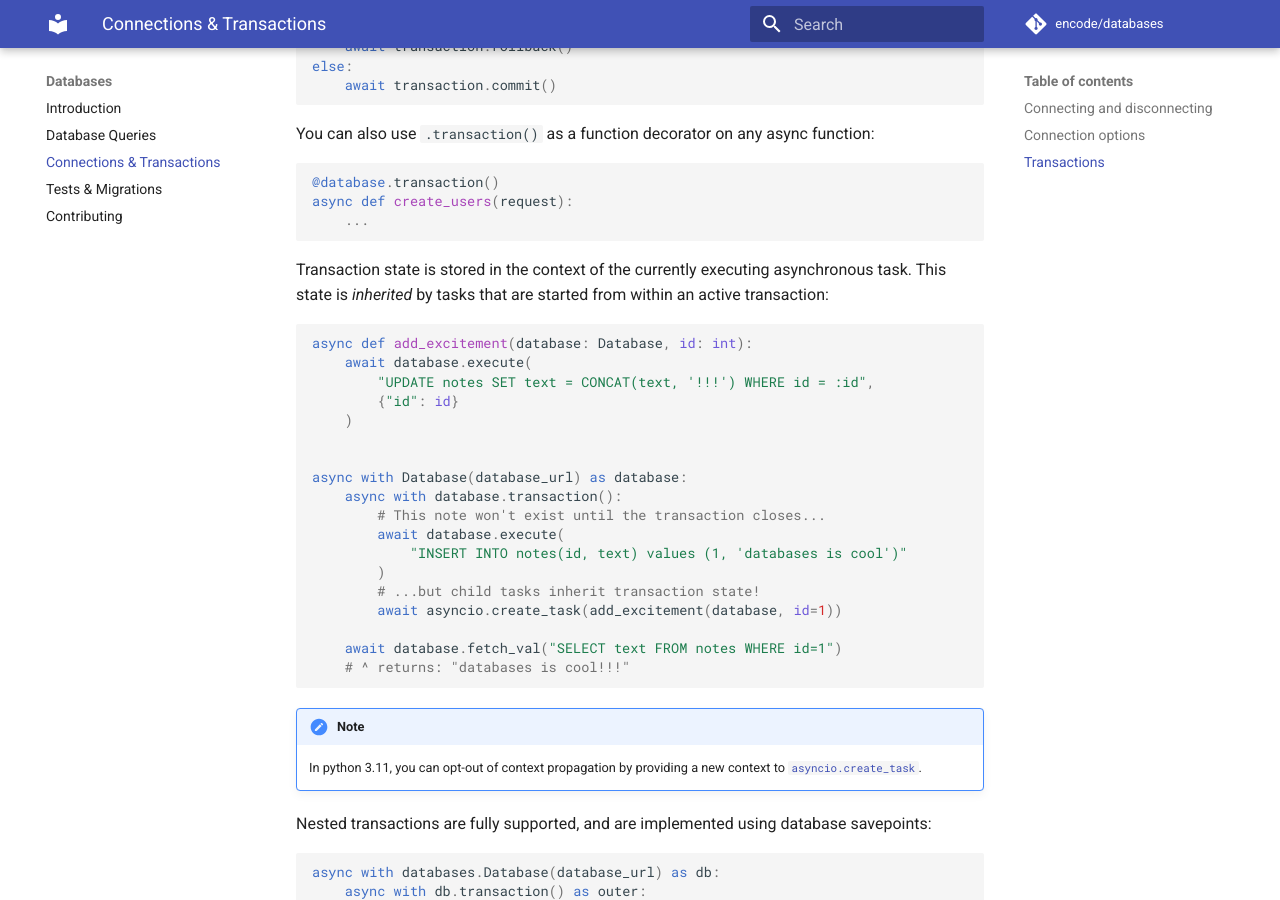
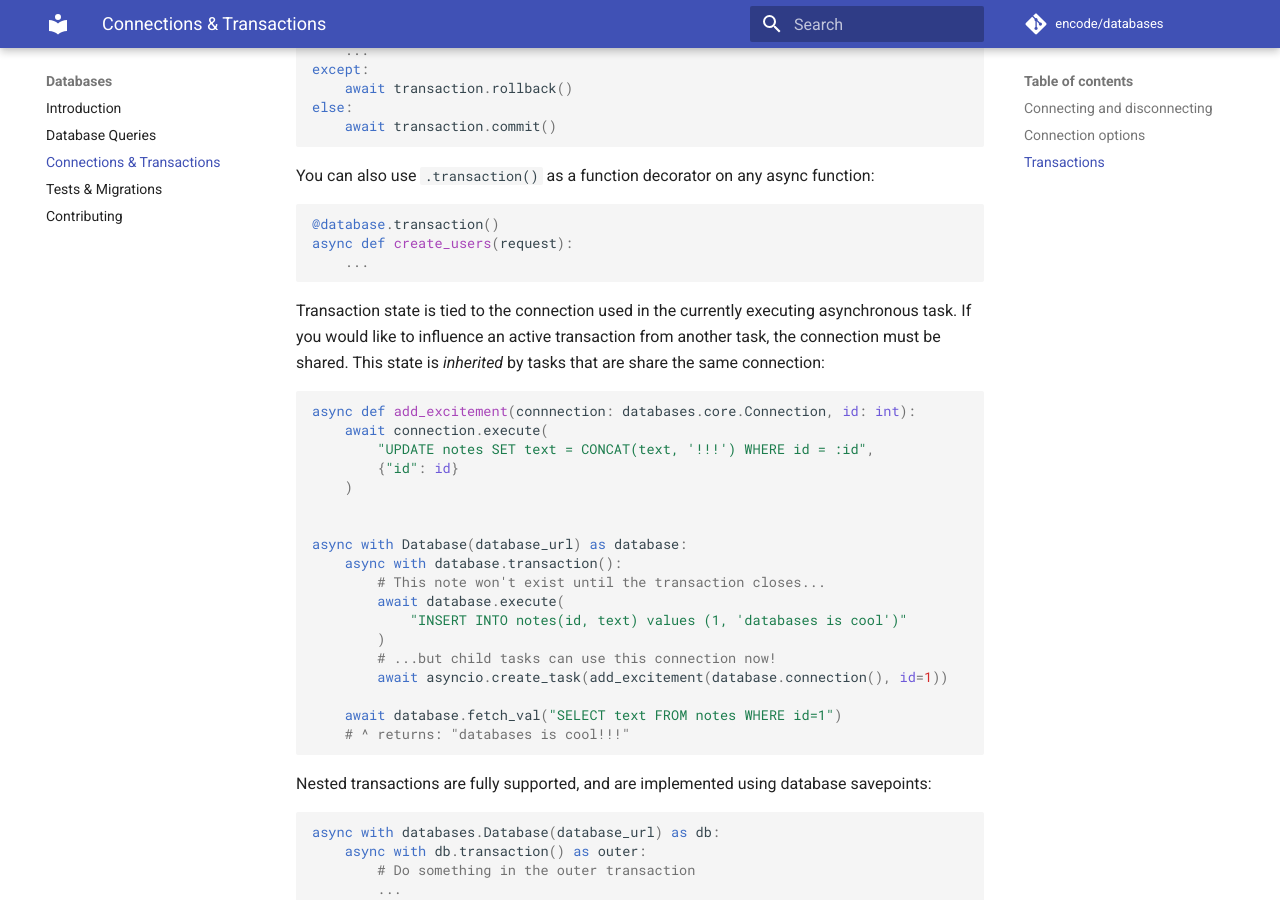
Before and after one commit to encode/databases, an MkDocs documentation site: the page built from docs/connections_and_transactions.md, in a window 1280 px wide and 900 px high, scrolled down 1739 px. Built offline with MkDocs 1.6.1 and Material for MkDocs 9.7.7, drawn with Linux system fonts in a browser that asks for light colours; comment, search, counter and statistics services are not loaded; some of the changed text lies outside the part shown.

Commit message:
fix: remove connection inheritance, add more tests, update docs
Connections are once again stored as state on the Database instance,
keyed by the current asyncio.Task. Each task acquires it's own
connection, and a WeakKeyDictionary allows the connection to be
discarded if the owning task is garbage collected. TransactionBackends
are still stored as contextvars, and a connection must be explicitly
provided to descendant tasks if active transaction state is to be
inherited.

````diff
--- a/docs/connections_and_transactions.md
+++ b/docs/connections_and_transactions.md
@@ -7,14 +7,14 @@ that transparently handles the use of either transactions or savepoints.
 
 ## Connecting and disconnecting
 
-You can control the database connect/disconnect, by using it as a async context manager.
+You can control the database connection pool with an async context manager:
 
 ```python
 async with Database(DATABASE_URL) as database:
     ...
 ```
 
-Or by using explicit connection and disconnection:
+Or by using the explicit `.connect()` and `.disconnect()` methods:
 
 ```python
 database = Database(DATABASE_URL)
@@ -22,6 +22,8 @@ await database.connect()
 ...
 await database.disconnect()
 ```
+
+Connections within this connection pool are acquired for each new `asyncio.Task`.
 
 If you're integrating against a web framework, then you'll probably want
 to hook into framework startup or shutdown events. For example, with
@@ -96,12 +98,13 @@ async def create_users(request):
     ...
 ```
 
-Transaction state is stored in the context of the currently executing asynchronous task.
-This state is _inherited_ by tasks that are started from within an active transaction:
+Transaction state is tied to the connection used in the currently executing asynchronous task.
+If you would like to influence an active transaction from another task, the connection must be
+shared. This state is _inherited_ by tasks that are share the same connection:
 
 ```python
-async def add_excitement(database: Database, id: int):
-    await database.execute(
+async def add_excitement(connnection: databases.core.Connection, id: int):
+    await connection.execute(
         "UPDATE notes SET text = CONCAT(text, '!!!') WHERE id = :id",
         {"id": id}
     )
@@ -113,16 +116,12 @@ async with Database(database_url) as database:
         await database.execute(
             "INSERT INTO notes(id, text) values (1, 'databases is cool')"
         )
-        # ...but child tasks inherit transaction state!
-        await asyncio.create_task(add_excitement(database, id=1))
+        # ...but child tasks can use this connection now!
+        await asyncio.create_task(add_excitement(database.connection(), id=1))
 
     await database.fetch_val("SELECT text FROM notes WHERE id=1")
     # ^ returns: "databases is cool!!!"
 ```
-
-!!! note
-    In python 3.11, you can opt-out of context propagation by providing a new context to
-    [`asyncio.create_task`](https://docs.python.org/3.11/library/asyncio-task.html#creating-tasks).
 
 Nested transactions are fully supported, and are implemented using database savepoints:
 
````
Also changed, not shown: 2 other files.
